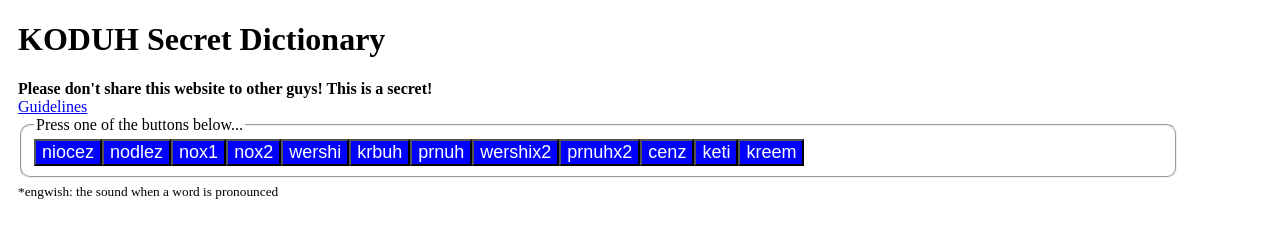
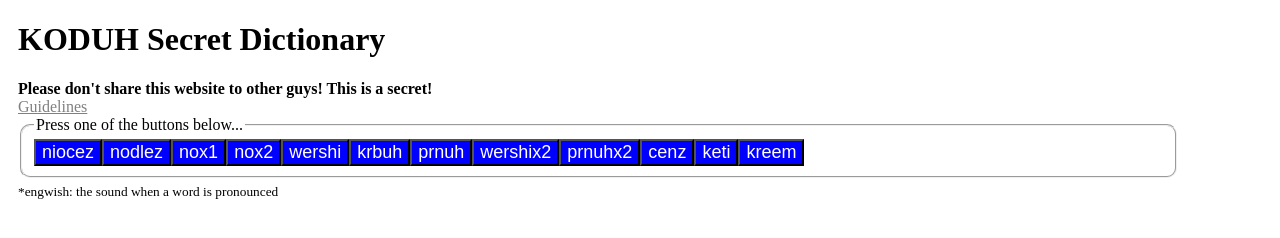
Before and after one commit to ChesterChowWOV-alt/5aSecretDict, a plain HTML site: page index.html in a window 1280 px wide. Drawn offline with Linux system fonts and the light colour scheme.

Commit message:
Update style.css

```diff
--- a/style.css
+++ b/style.css
@@ -17,3 +17,8 @@ h4 {
   font-weight: bold;
   text-decoration: underline;
 }
+
+a {
+  color: grey;
+  text-decoration: underline;
+}
```
